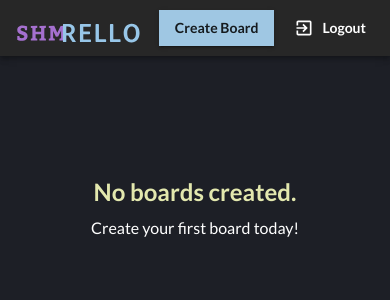
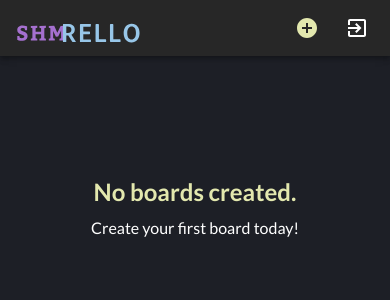
Before and after one commit to IvanOrsh/shmrello, a React (Vite) app: page /boards in a window 390 px wide. Shown: the top 300 px of the page. Built offline with nearby package versions, Linux system fonts and the light colour scheme; no server answers; the database is empty; sample sign-in values are in the browser's storage; what simple-zustand-devtools would draw is missing.

Commit message:
fix: small screen friendly

```diff
--- a/src/widgets/TopBar/ui/TopBar.tsx
+++ b/src/widgets/TopBar/ui/TopBar.tsx
@@ -1,9 +1,18 @@
-import { AppBar, Toolbar, Button, Stack } from "@mui/material";
+import {
+  AppBar,
+  Toolbar,
+  Button,
+  IconButton,
+  Stack,
+  useMediaQuery,
+  useTheme,
+} from "@mui/material";
 import { signOut } from "firebase/auth";
 
 import ImageEl from "@shared/ui/ImageEl/ImageEl";
 import logoImg from "@shared/assets/shmrello-logo-dark.svg";
 import LogoutIcon from "@mui/icons-material/ExitToApp";
+import CreateBoardIcon from "@mui/icons-material/AddCircle";
 import { auth } from "@app/firebase";
 
 type TopBarProps = {
@@ -11,6 +20,9 @@ type TopBarProps = {
 };
 
 const TopBar = ({ openModal }: TopBarProps) => {
+  const theme = useTheme();
+  const isXs = useMediaQuery(theme.breakpoints.only("xs"));
+
   const logoutHandler = () => {
     signOut(auth);
   };
@@ -30,6 +42,17 @@ const TopBar = ({ openModal }: TopBarProps) => {
         />
 
         <Stack direction="row" spacing={2}>
+          {isXs ? (
+            <>
+              <IconButton color="secondary" onClick={openModal}>
+                <CreateBoardIcon />
+              </IconButton>
+              <IconButton onClick={logoutHandler}>
+                <LogoutIcon />
+              </IconButton>
+            </>
+          ) : (
+            <>
               <Button onClick={openModal} variant="contained">
                 Create Board
               </Button>
@@ -40,6 +63,8 @@ const TopBar = ({ openModal }: TopBarProps) => {
               >
                 Logout
               </Button>
+            </>
+          )}
         </Stack>
       </Toolbar>
     </AppBar>
```
Lines whose indentation alone changed are shown as unchanged.
